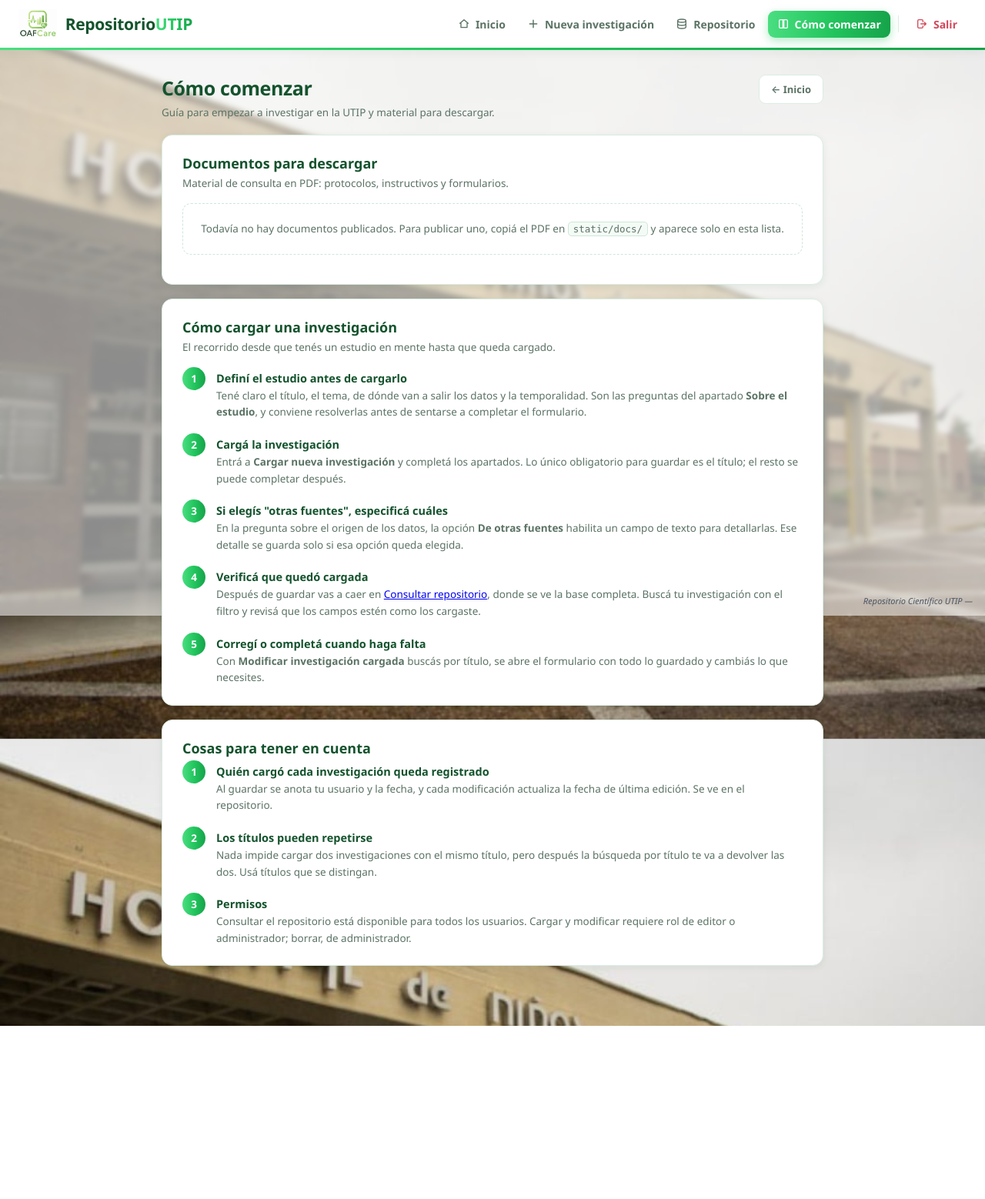
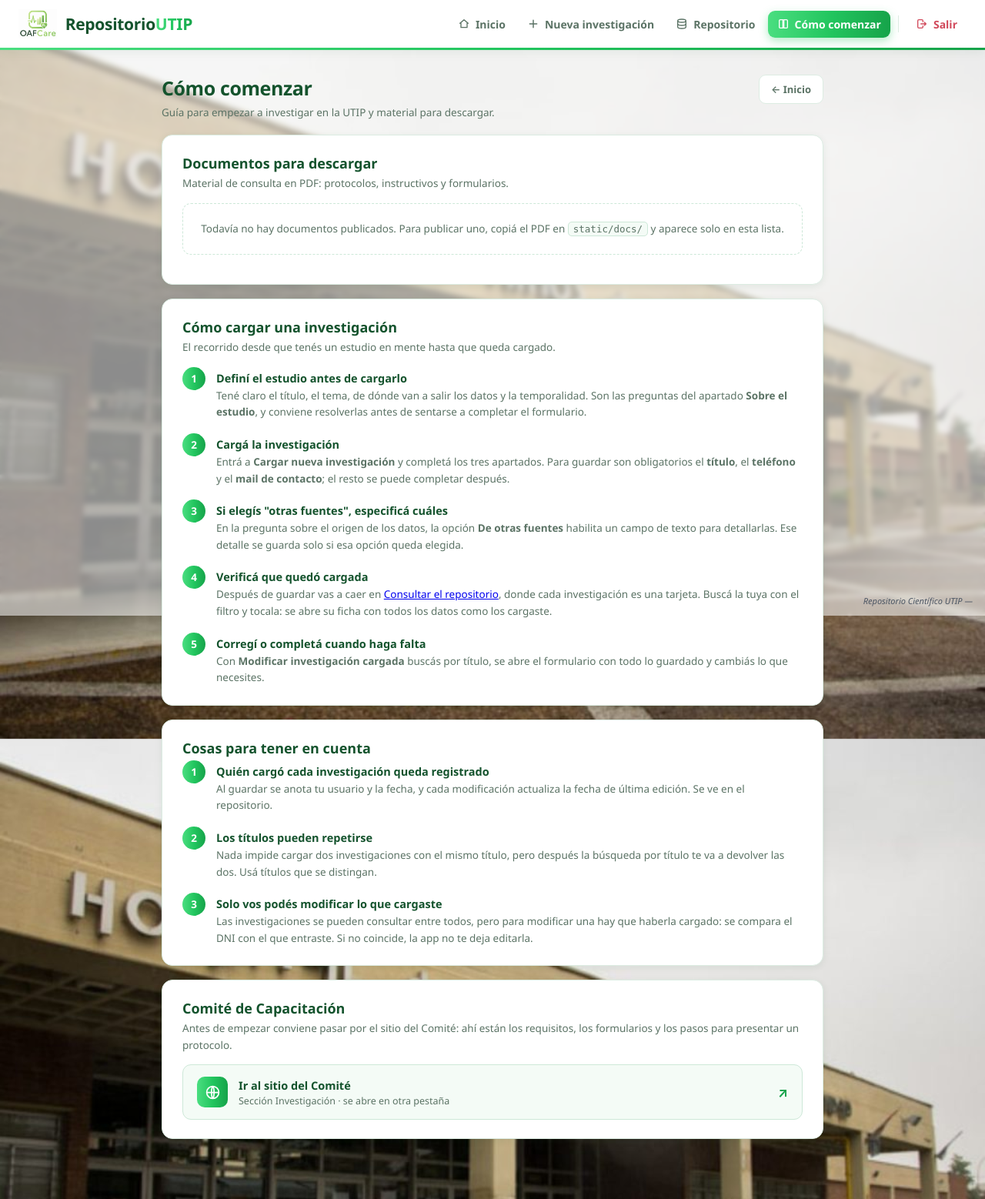
Before and after one commit to lecato86/Repositorio-Cientifico-UTIP, a Flask app: page /como-comenzar in a window 1280 px wide. Shown: the whole page at 77% size. Before the commit the page ends 1333 px from the top, so only its background shows below. Run offline with Flask 3, Linux system fonts and the light colour scheme; the visitor is signed in with stand-in values (Sample User, id 1); some libraries are stand-ins or nearby versions.

Commit message:
Enlace al sitio del Comite y actualizacion de la guia
"Como comenzar" termina ahora con un bloque que linkea al sitio del
Comite. Se muestra el nombre y no la direccion: la URL es larga y con
caracteres escapados, pegada entera no se entiende. Abre en otra pestana
con rel="noopener noreferrer".

De paso, la guia tenia datos que dejaron de ser ciertos y confundian a
quien la siguiera:
- Decia que lo unico obligatorio para guardar era el titulo. Desde que el
  contacto es obligatorio, quien siguiera la guia se chocaba con un 400
  sin entender por que. Ahora nombra titulo, telefono y mail.
- Describia el repositorio como una tabla con la base completa; ahora son
  tarjetas y ficha.
- El punto de "Permisos" hablaba de roles editor/lector, que ya no se
  asignan. Se reemplaza por lo que realmente pasa: solo se puede
  modificar lo que uno cargo, comparando el DNI.

Se agrega scripts/revisar_neon.py: solo lee la base de produccion e
informa que tablas hay, si estan todas las columnas y que
investigaciones quedaron cargadas. Sirve para confirmar que lo que se
carga desde la app publicada llega a Neon. No escribe nada.

Co-Authored-By: Claude Opus 5 (1M context) <noreply@anthropic.com>

```diff
--- a/static/css/repositorio.css
+++ b/static/css/repositorio.css
@@ -970,6 +970,69 @@
     font-size: 12.5px;
 }
 
+/* Enlace a un sitio externo (Comité). Se muestra el nombre y no la dirección:
+   la URL es larga y con caracteres escapados, pegada entera no se entiende. */
+.guia-link {
+    display: flex;
+    align-items: center;
+    gap: 14px;
+    padding: 15px 18px;
+    border: 1px solid var(--sc-field-line);
+    border-radius: 11px;
+    background: var(--sc-field);
+    text-decoration: none;
+    color: inherit;
+    transition: border-color .15s, background .15s, transform .15s;
+}
+
+.guia-link:hover {
+    border-color: var(--sc-teal);
+    background: white;
+    transform: translateY(-1px);
+}
+
+.guia-link-icono {
+    flex: none;
+    display: grid;
+    place-items: center;
+    width: 40px;
+    height: 40px;
+    border-radius: 10px;
+    background: var(--sc-grad);
+    color: white;
+}
+
+.guia-link-icono svg {
+    width: 21px;
+    height: 21px;
+}
+
+.guia-link-texto {
+    flex: 1;
+    min-width: 0;
+}
+
+.guia-link-nombre {
+    display: block;
+    font-size: 14.5px;
+    font-weight: 700;
+    color: var(--sc-navy);
+}
+
+.guia-link-detalle {
+    display: block;
+    margin-top: 2px;
+    font-size: 12.5px;
+    color: var(--sc-muted);
+}
+
+.guia-link-flecha {
+    flex: none;
+    font-size: 17px;
+    font-weight: 700;
+    color: var(--sc-blue);
+}
+
 @media (max-width: 860px) {
     .repo-resumen {
         grid-template-columns: repeat(2, minmax(0, 1fr));
--- a/templates/estudios/como_comenzar.html
+++ b/templates/estudios/como_comenzar.html
@@ -67,8 +67,9 @@
                         {% else %}
                         <b>Cargar nueva investigación</b>
                         {% endif %}
-                        y completá los apartados. Lo único obligatorio para guardar es
-                        el título; el resto se puede completar después.
+                        y completá los tres apartados. Para guardar son obligatorios
+                        el <b>título</b>, el <b>teléfono</b> y el <b>mail de
+                        contacto</b>; el resto se puede completar después.
                     </p>
                 </div>
             </li>
@@ -88,9 +89,10 @@
                     <h3>Verificá que quedó cargada</h3>
                     <p>
                         Después de guardar vas a caer en
-                        <a href="{{ url_for('estudios.repositorio') }}">Consultar repositorio</a>,
-                        donde se ve la base completa. Buscá tu investigación con el
-                        filtro y revisá que los campos estén como los cargaste.
+                        <a href="{{ url_for('estudios.repositorio') }}">Consultar el repositorio</a>,
+                        donde cada investigación es una tarjeta. Buscá la tuya con el
+                        filtro y tocala: se abre su ficha con todos los datos como los
+                        cargaste.
                     </p>
                 </div>
             </li>
@@ -136,15 +138,42 @@
             </li>
             <li>
                 <div>
-                    <h3>Permisos</h3>
+                    <h3>Solo vos podés modificar lo que cargaste</h3>
                     <p>
-                        Consultar el repositorio está disponible para todos los
-                        usuarios. Cargar y modificar requiere rol de editor o
-                        administrador; borrar, de administrador.
+                        Las investigaciones se pueden consultar entre todos, pero
+                        para modificar una hay que haberla cargado: se compara el
+                        DNI con el que entraste. Si no coincide, la app no te deja
+                        editarla.
                     </p>
                 </div>
             </li>
         </ol>
     </div>
+
+    {# Enlace al sitio del Comité. Se muestra el nombre, no la dirección: la URL
+       es larga y con caracteres escapados, y pegada entera se lee mal. #}
+    <div class="guia-bloque">
+        <h2>Comité de Capacitación</h2>
+        <p>
+            Antes de empezar conviene pasar por el sitio del Comité: ahí están los
+            requisitos, los formularios y los pasos para presentar un protocolo.
+        </p>
+
+        <a class="guia-link"
+           href="https://sites.google.com/fcm.unc.edu.ar/hnst/comit%C3%A9/c-investigaci%C3%B3n"
+           target="_blank" rel="noopener noreferrer">
+            <span class="guia-link-icono">
+                <svg viewBox="0 0 24 24" fill="none" stroke="currentColor" stroke-width="2">
+                    <circle cx="12" cy="12" r="9"/>
+                    <path d="M3 12h18M12 3c2.5 2.7 2.5 15.3 0 18M12 3c-2.5 2.7-2.5 15.3 0 18"/>
+                </svg>
+            </span>
+            <span class="guia-link-texto">
+                <span class="guia-link-nombre">Ir al sitio del Comité</span>
+                <span class="guia-link-detalle">Sección Investigación · se abre en otra pestaña</span>
+            </span>
+            <span class="guia-link-flecha" aria-hidden="true">↗</span>
+        </a>
+    </div>
 </section>
 {% endblock %}
```
Also changed, not shown: scripts/revisar_neon.py (added, +110 -0 lines), scripts/smoke_test.py (+11 -0 lines).
